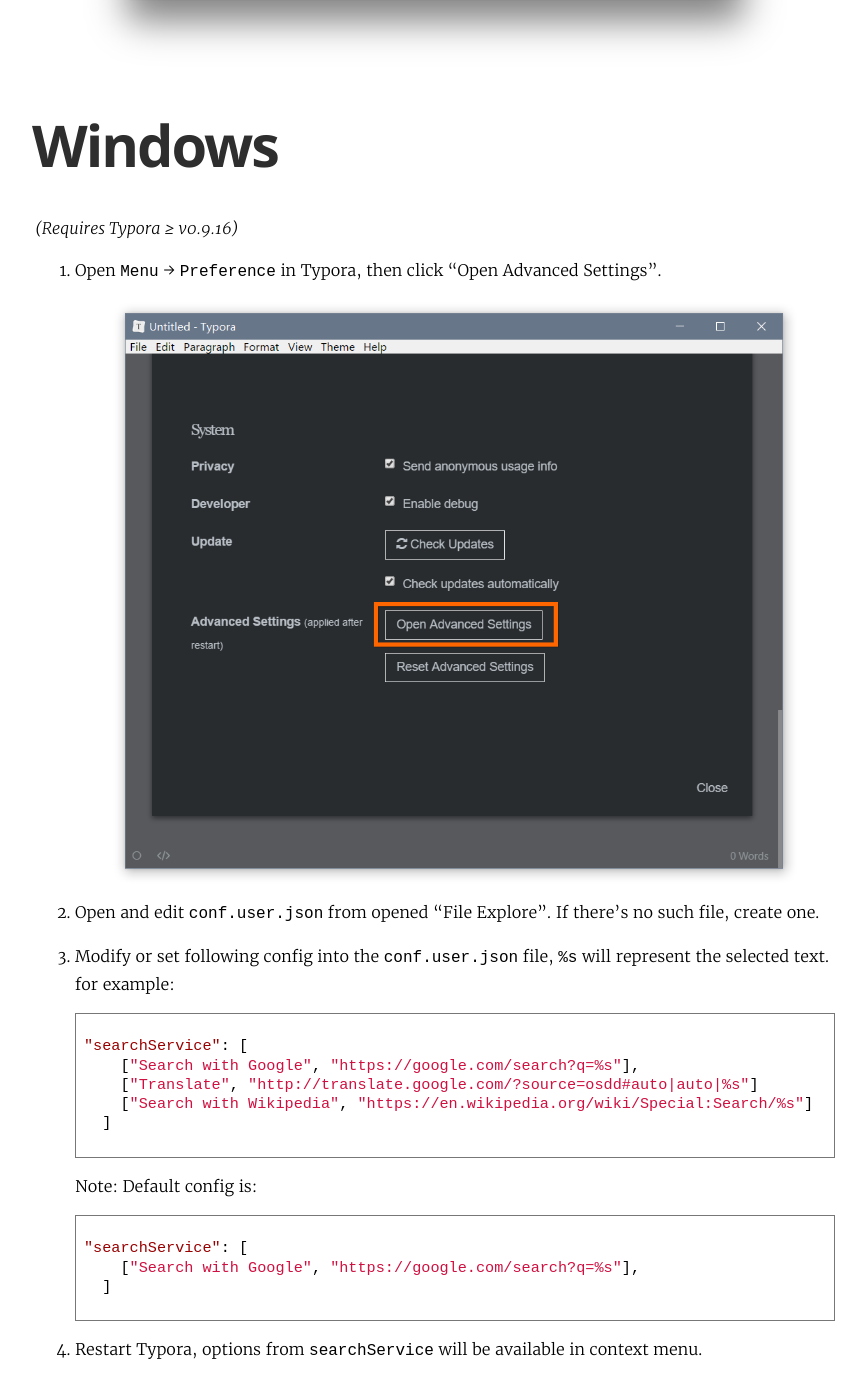
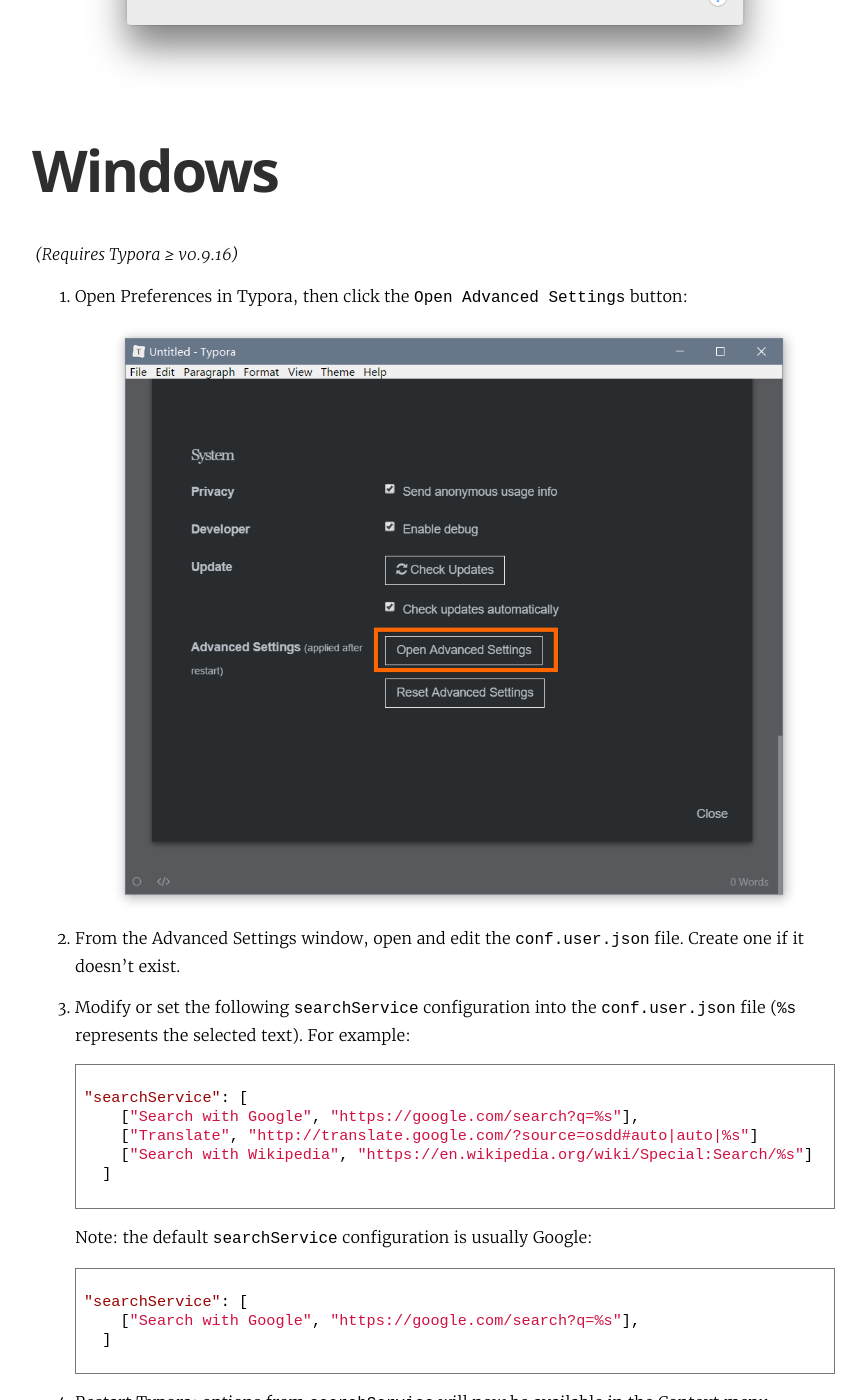
Before and after one commit to typora/support.typora.io, a Jekyll site: the page built from _posts/2016-08-15-Add Search Service.md, in a window 1280 px wide and 1400 px high, scrolled down 1623 px. Shown: the whole window, without its empty margins (205-1071 px from the left). Built offline with Jekyll 4.4.1, drawn with Linux system fonts in a browser that asks for light colours; nearby versions of some CDN libraries; library files that are not in the unit come from our copies; some of the changed text lies outside the part shown.

Commit message:
First edit of 2016-08-15-Add Search Service
General editing.

````diff
--- a/_posts/2016-08-15-Add Search Service.md
+++ b/_posts/2016-08-15-Add Search Service.md
@@ -7,13 +7,13 @@
 typora-root-url: ../
 ---
 
-User can add custom search engine to extend functions shown in context menu.
+You can add custom search engines to extend functions shown in the context menu.
 
 ![Slice 2](/media/add-search-service/Slice 2.png)
 
 # macOS
 
-There is a system wide preference to change available search engines in context menu for most applications. You would find the settings here:
+There is a system-wide preference to change available search engines that are shown in the context menu in most applications. The settings are in **System Preferences** **→** **Shortcuts** **→** **Services** **→** **Searching**:
 
 ![Snip20160815_11](/media/add-search-service/Snip20160815_11.png)
 
@@ -21,13 +21,13 @@
 
 *(Requires Typora ≥ v0.9.16)*
 
-1. Open `Menu`  →  `Preference` in Typora, then click "Open Advanced Settings".
+1. Open **Preferences** in Typora, then click the `Open Advanced Settings` button:
 
    ![sshot-1](/media/custom-key-binding/sshot-1.png)
 
-2. Open and edit `conf.user.json` from opened "File Explore". If there's no such file, create one.
+2. From the Advanced Settings window, open and edit the  `conf.user.json` file. Create one if it doesn't exist.
 
-3. Modify or set following config into the `conf.user.json` file, `%s` will represent the selected text. for example:
+3. Modify or set the following `searchService` configuration into the `conf.user.json` file (`%s` represents the selected text). For example:
 
    ```json
    "searchService": [
@@ -37,7 +37,7 @@
      ]
    ```
 
-   Note: Default config is:
+   Note: the default `searchService` configuration is usually Google:
 
    ```json
    "searchService": [
@@ -45,4 +45,4 @@
      ]
    ```
 
-4. Restart Typora, options from `searchService` will be available in context menu.
+4. Restart Typora; options from `searchService` will  now be available in the Context menu.
````
Also changed, not shown: _posts/2016-08-14-Custom Key Binding.md (+2 -2 lines).
